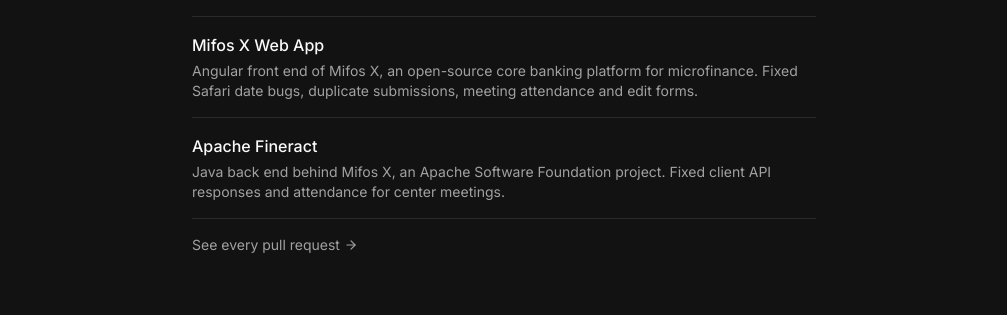
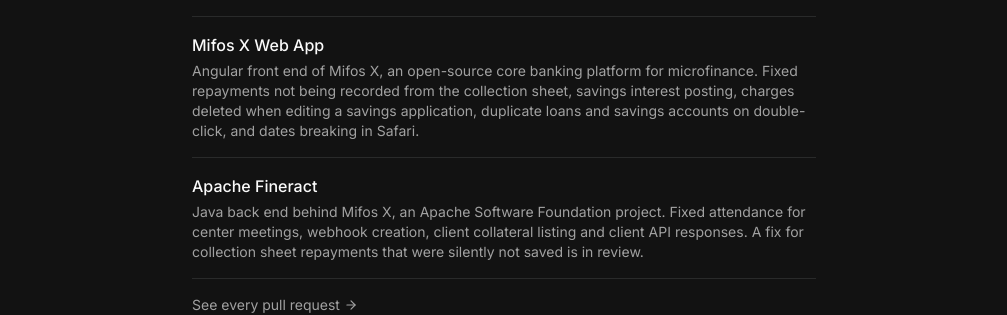
Before and after one commit to samchinmaya/portfolio, a Next.js app: page / in a window 1280 px wide. Shown: the part 816-1131 px from the top of the page, without its empty margins (136-1143 px from the left). Built offline with nearby package versions, Linux system fonts and the light colour scheme; no server answers.

Commit message:
update open source summaries with recent payment fixes

```diff
--- a/src/data/resume.tsx
+++ b/src/data/resume.tsx
@@ -55,7 +55,7 @@
   description:
     "Backend-focused developer who learns by building. Currently building an n8n clone, a workflow automation tool written in TypeScript.",
   summary:
-    "I like working on what happens behind the screen. I take products millions of people use every day and rebuild their core from scratch — it's the best way I know to properly learn authentication, data modelling, file uploads and API design. Right now I'm building an [n8n clone](https://github.com/samchinmaya/n8n) step by step with Bun, Elysia, PostgreSQL and Drizzle ORM, with the database schema and workflow engine done, and the API, queues and deployment next. I also contribute to open source: I've had pull requests merged into [Mifos X](https://github.com/openMF/web-app) and [Apache Fineract](https://github.com/apache/fineract), the open-source core banking stack. I'm looking for opportunities to learn from and contribute to a team.",
+    "I like working on what happens behind the screen. I take products millions of people use every day and rebuild their core from scratch — it's the best way I know to properly learn authentication, data modelling, file uploads and API design. Right now I'm building an [n8n clone](https://github.com/samchinmaya/n8n) step by step with Bun, Elysia, PostgreSQL and Drizzle ORM, with the database schema and workflow engine done, and the API, queues and deployment next. I also contribute to open source: I've had over 35 pull requests merged into [Mifos X](https://github.com/openMF/web-app) and [Apache Fineract](https://github.com/apache/fineract), the open-source core banking stack. I'm looking for opportunities to learn from and contribute to a team.",
   avatarUrl: "/me.webp",
   skills,
   navbar: [
@@ -90,7 +90,7 @@
       repo: "openMF/web-app",
       href: "https://github.com/openMF/web-app/pulls?q=is%3Apr+author%3Asamchinmaya+is%3Amerged",
       summary:
-        "Angular front end of Mifos X, an open-source core banking platform for microfinance. Fixed Safari date bugs, duplicate submissions, meeting attendance and edit forms.",
+        "Angular front end of Mifos X, an open-source core banking platform for microfinance. Fixed repayments not being recorded from the collection sheet, savings interest posting, charges deleted when editing a savings application, duplicate loans and savings accounts on double-click, and dates breaking in Safari.",
       technologies: ["Angular", "TypeScript", "RxJS"],
     },
     {
@@ -98,7 +98,7 @@
       repo: "apache/fineract",
       href: "https://github.com/apache/fineract/pulls?q=is%3Apr+author%3Asamchinmaya+is%3Amerged",
       summary:
-        "Java back end behind Mifos X, an Apache Software Foundation project. Fixed client API responses and attendance for center meetings.",
+        "Java back end behind Mifos X, an Apache Software Foundation project. Fixed attendance for center meetings, webhook creation, client collateral listing and client API responses. A fix for collection sheet repayments that were silently not saved is in review.",
       technologies: ["Java", "Spring Boot", "PostgreSQL"],
     },
   ],
```
